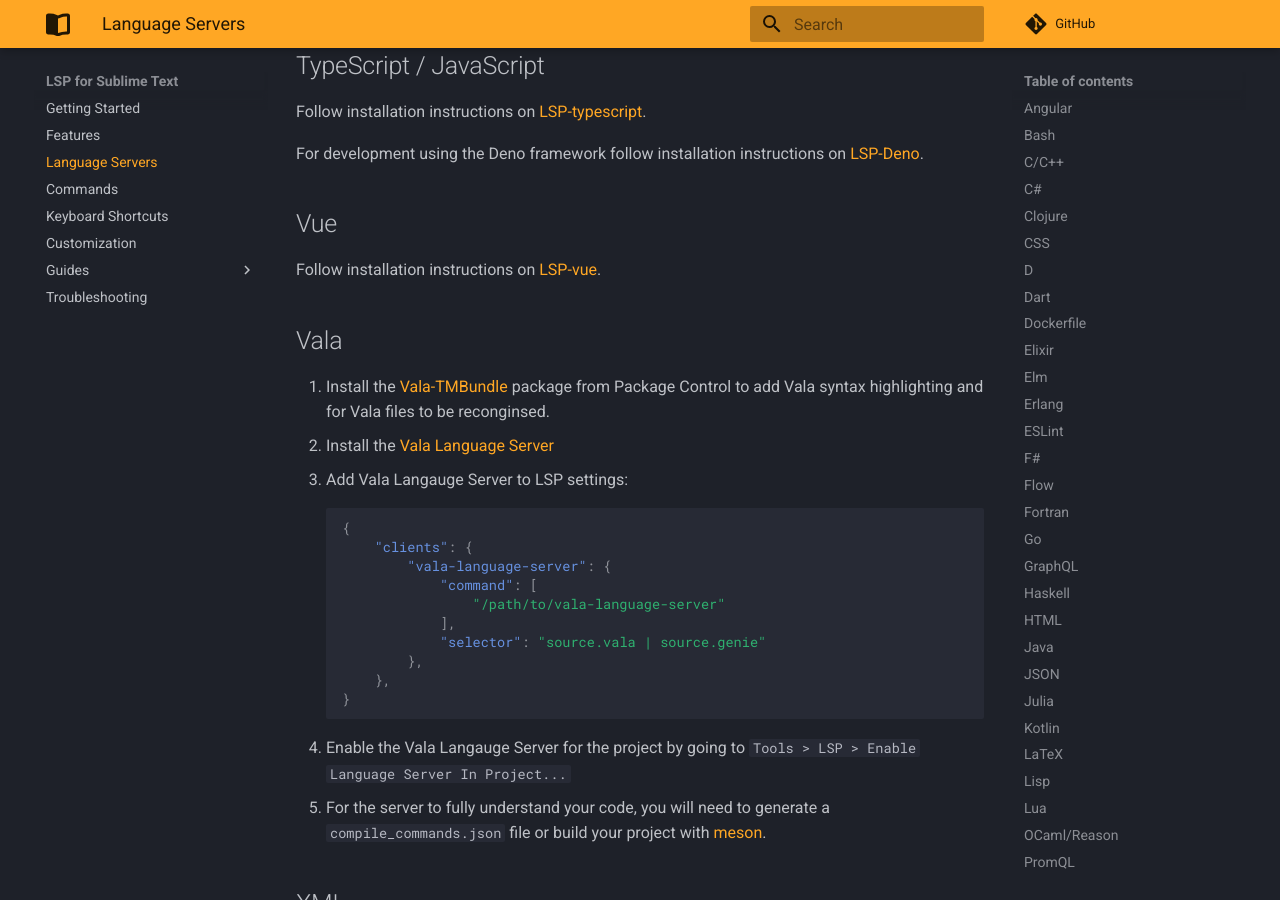
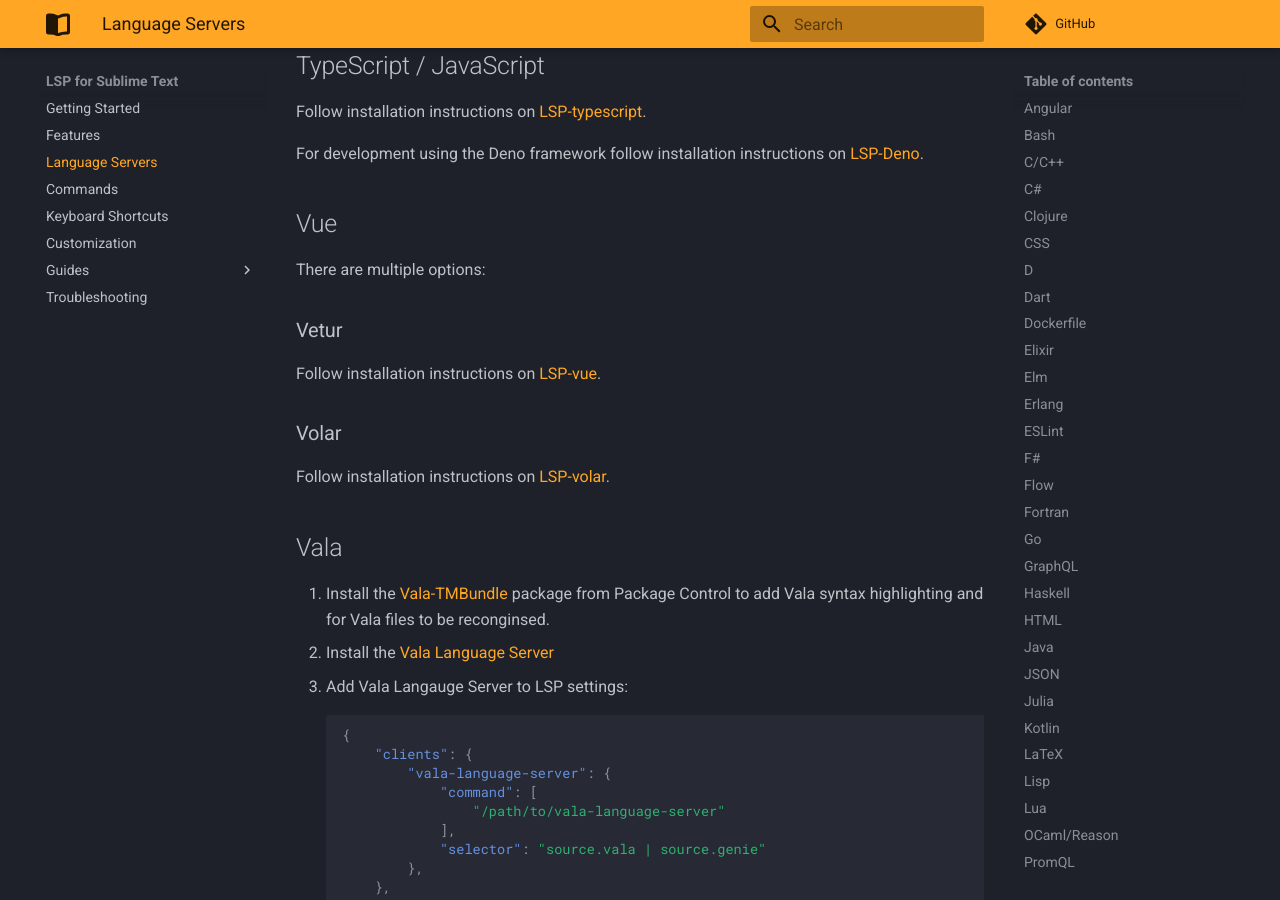
Before and after one commit to sublimelsp/LSP, an MkDocs documentation site: the page built from docs/src/language_servers.md, in a window 1280 px wide and 900 px high, scrolled down 13598 px. Built offline with MkDocs 1.6.1 and Material for MkDocs 9.7.7, drawn with Linux system fonts in a browser that asks for light colours; comment, search, counter and statistics services are not loaded.

Commit message:
document LSP-volar

```diff
--- a/docs/src/language_servers.md
+++ b/docs/src/language_servers.md
@@ -559,7 +559,15 @@
 
 ## Vue
 
+There are multiple options:
+
+### Vetur
+
 Follow installation instructions on [LSP-vue](https://github.com/sublimelsp/LSP-vue).
+
+### Volar
+
+Follow installation instructions on [LSP-volar](https://github.com/sublimelsp/LSP-volar).
 
 ## Vala
 
```
